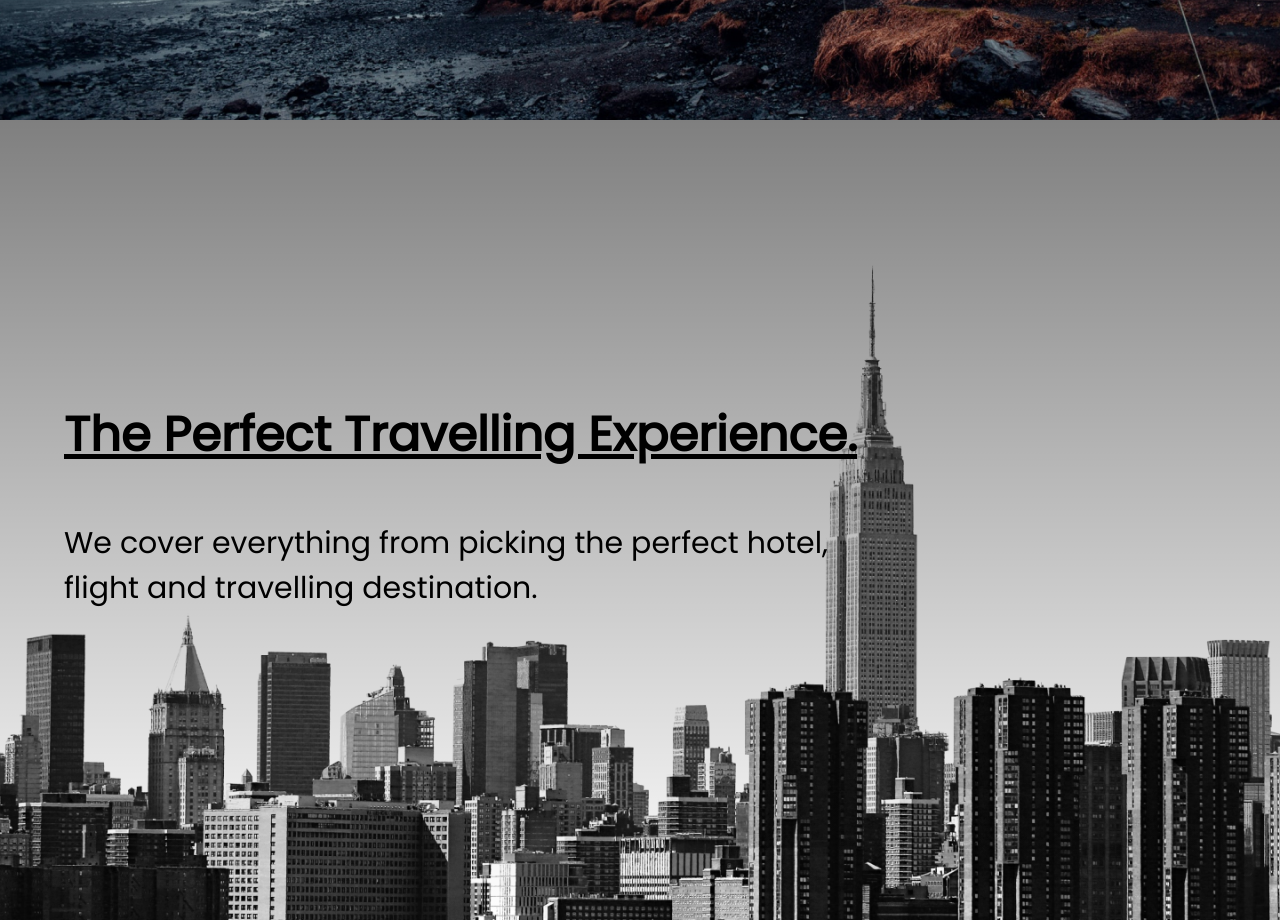
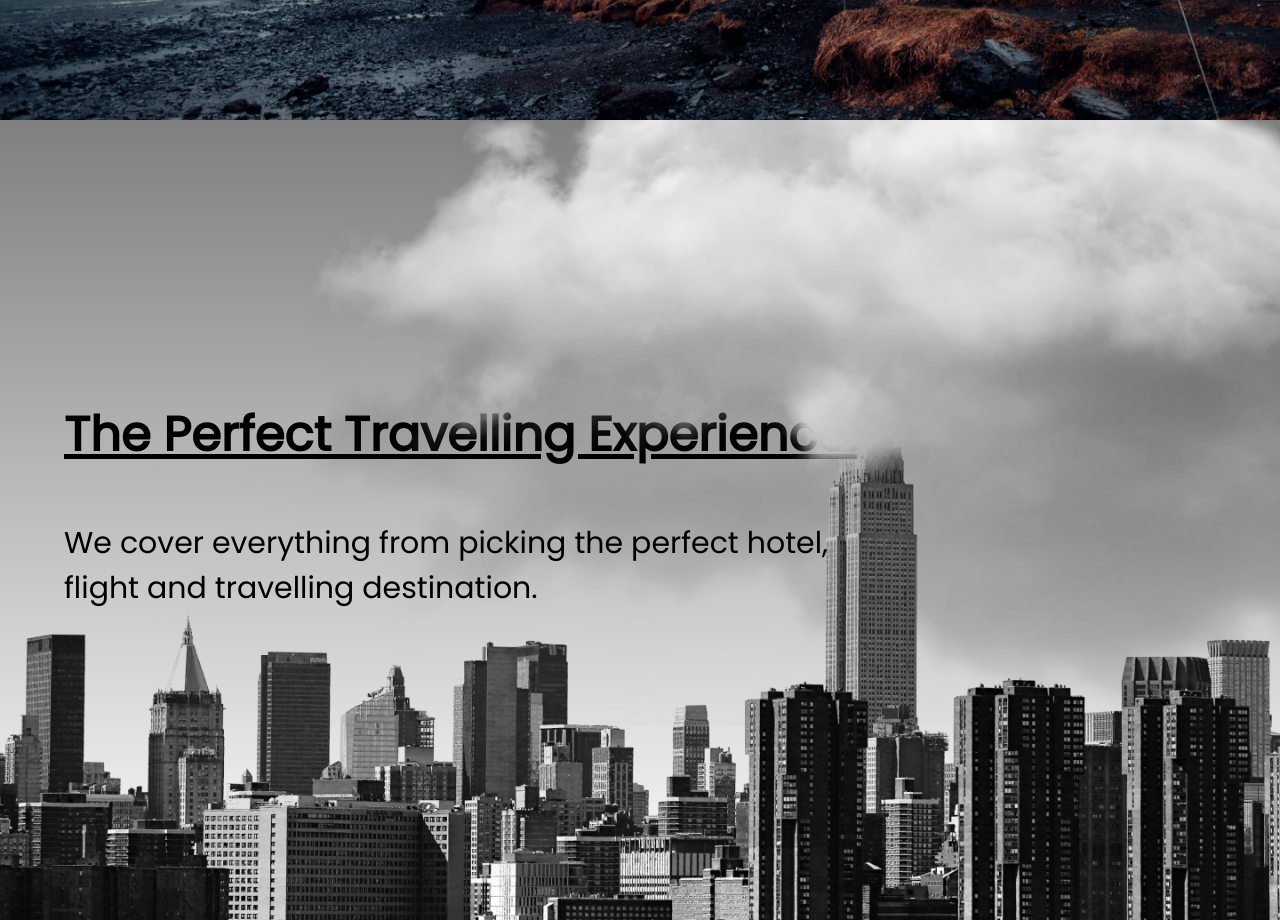
Before and after one commit to Hkwolfx/Travel-Website, a plain HTML site: page index.html in a window 1280 px wide. Shown: the part 680-1600 px from the top of the page. Drawn offline with Linux system fonts and the light colour scheme; a web font is replaced by a local one.

Commit message:
clouds+animations btn, clouds

```diff
--- a/index.html
+++ b/index.html
@@ -45,6 +45,8 @@
           We cover everything from picking the perfect hotel, <br />
           flight and travelling destination.
         </h3>
+        <img src="/img/cloud.png" class="moving-cloud-1 cloud" />
+        <img src="/img/cloud.png" class="moving-cloud-2 cloud" />
       </header>
     </section>
   </body>
--- a/styles.css
+++ b/styles.css
@@ -116,6 +116,7 @@ nav ul {
   background-position: center;
   display: flex;
   align-items: center;
+  position: relative;
 }
 .locations-head {
   width: 90%;
@@ -128,6 +129,19 @@ nav ul {
 }
 .locations-head h3 {
   padding: 4rem 0rem;
+}
+
+.cloud {
+  position: absolute;
+  top: 0%;
+  right: 0%;
+}
+.moving-cloud-1 {
+}
+.moving-cloud-2 {
+  top: 20%;
+  z-index: -1;
+  opacity: 0.5;
 }
 
 /* Media query */
```
